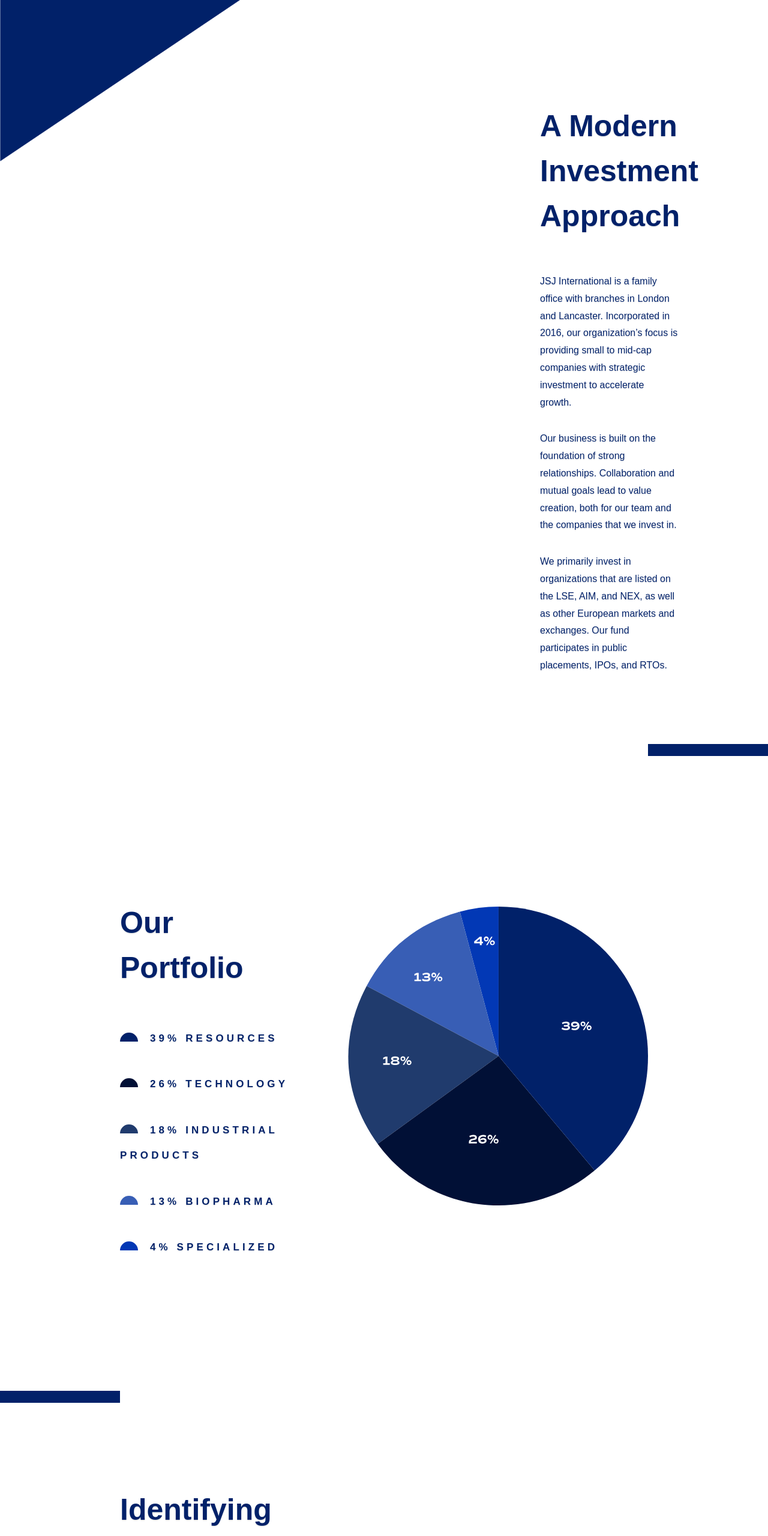
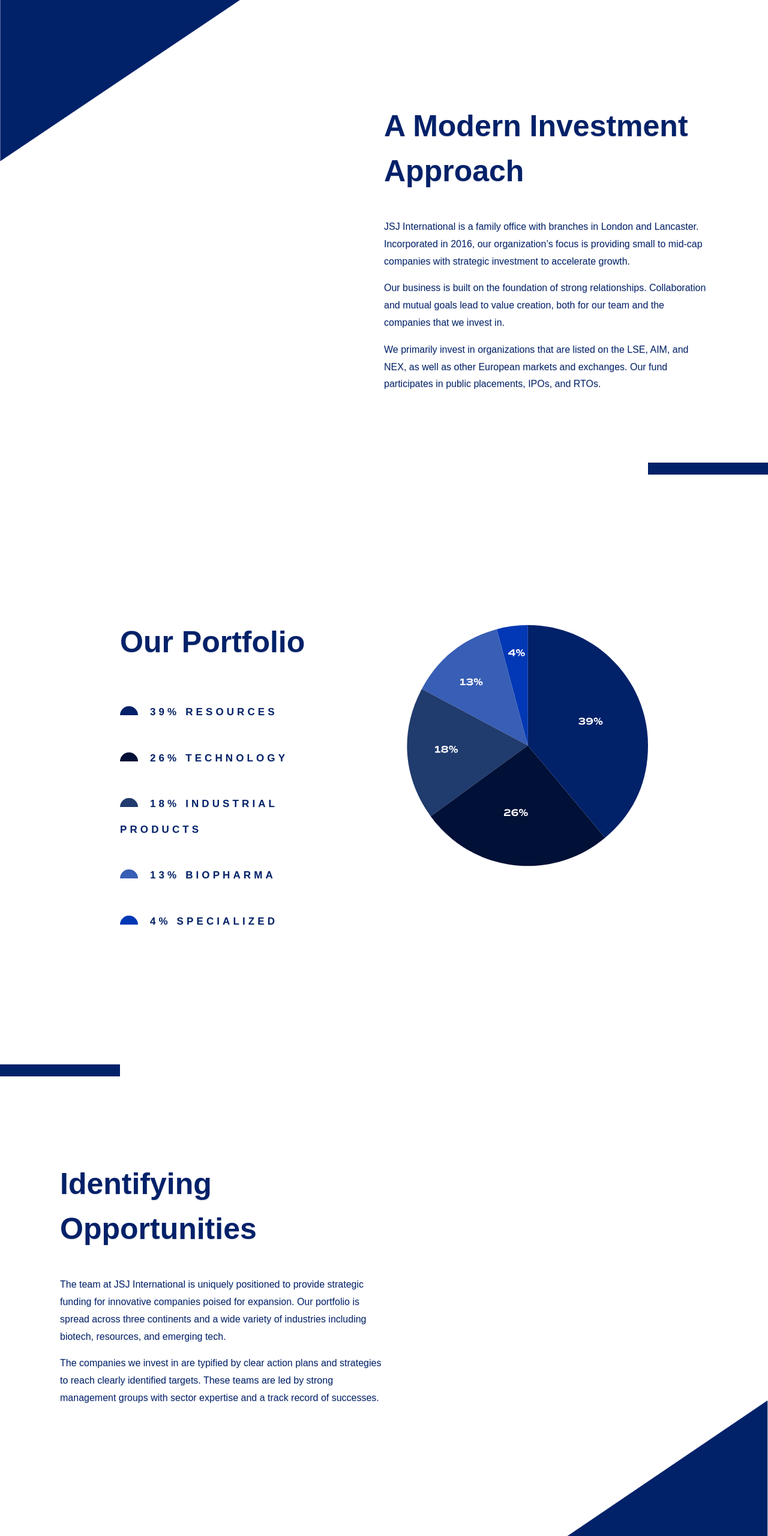
Before and after one commit to andreamayhirji/JSJ-website-UK, a website: page index.html in a window 1280 px wide. Shown: the part 880-3440 px from the top of the page at 60% size. Drawn offline with Linux system fonts and the light colour scheme; a web font is replaced by a local one.

Commit message:
changes section-1 and section-3 to display grid

```diff
--- a/assets/style.css
+++ b/assets/style.css
@@ -118,6 +118,9 @@
 }
 
 
+
+
+
 /* logo header section */
 #header {
   text-align: center;
@@ -130,16 +133,22 @@
 }
 
 /* content section 1 */
+
+.grid-wrapper-section-1 {
+  display: grid;
+  grid-template-columns: repeat(2, 1fr);
+  grid-template-areas:
+    ". section-1";
+}
+
 #section-1 {
-  display: flex;
-  flex-direction: column;
-  flex-basis: 100%;
-  padding-left: 900px;
-  padding-right: 150px;
+  padding-right: 100px;
+  grid-area: section-1;
 }
 
 
 /* infograph content section 2 */
+
 #section-2 {
   margin: 100px 200px;
 }
@@ -151,7 +160,6 @@
 
 .infograph-area {
   display: flex;
-  /* flex-direction: row; */
   flex-wrap: wrap;
   width: 100%;
 }
@@ -165,7 +173,7 @@
 }
 
 .pie-chart-img {
-  width: 500px;
+  width: 100%;
 }
 
 .legend {
@@ -185,13 +193,16 @@
 
 
 /* content section 3 */
+
+.grid-wrapper-section-3 {
+  display: grid;
+  grid-template-columns: repeat(2, 1fr);
+  grid-template-areas:
+    "section-3 .";
+}
 #section-3 {
-  display: flex;
-  flex-direction: column;
-  flex-basis: 100%;
-  padding-right: 750px;
-  padding-left: 200px;
-
+  padding-left: 100px;
+  grid-area: section-3;
 }
 
 /* CTA content */
--- a/index.html
+++ b/index.html
@@ -18,6 +18,7 @@
   <section id="header">
     <img class="logo" src="assets/images/JSJ_Logo_UK@2x.png">
   </section>
+  <div class=" grid-wrapper-section-1">
   <section id="section-1">
           <h2>A Modern Investment Approach</h2>
           <p>
@@ -31,7 +32,7 @@
             placements, IPOs, and RTOs.</p>
 
   </section>
-
+</div>
   <div class="blue-box right"></div>
 
   <section id="section-2">
@@ -63,13 +64,14 @@
   </section>
 
   <div class="blue-box left"></div>
+  <div class=" grid-wrapper-section-3">
 
   <section id="section-3">
     <h2>Identifying Opportunities</h2>
     <p>The team at JSJ International is uniquely positioned to provide strategic funding for innovative companies poised for expansion. Our portfolio is spread across three continents and a wide variety of industries including biotech, resources, and emerging tech.</p>
     <p>The companies we invest in are typified by clear action plans and strategies to reach clearly identified targets. These teams are led by strong management groups with sector expertise and a track record of successes.</p>
   </section>
-
+</div>
   <section id="section-4">
     <h4>Get in touch</h4>
     <p>info@jsjinternational.co.uk</p>
```
